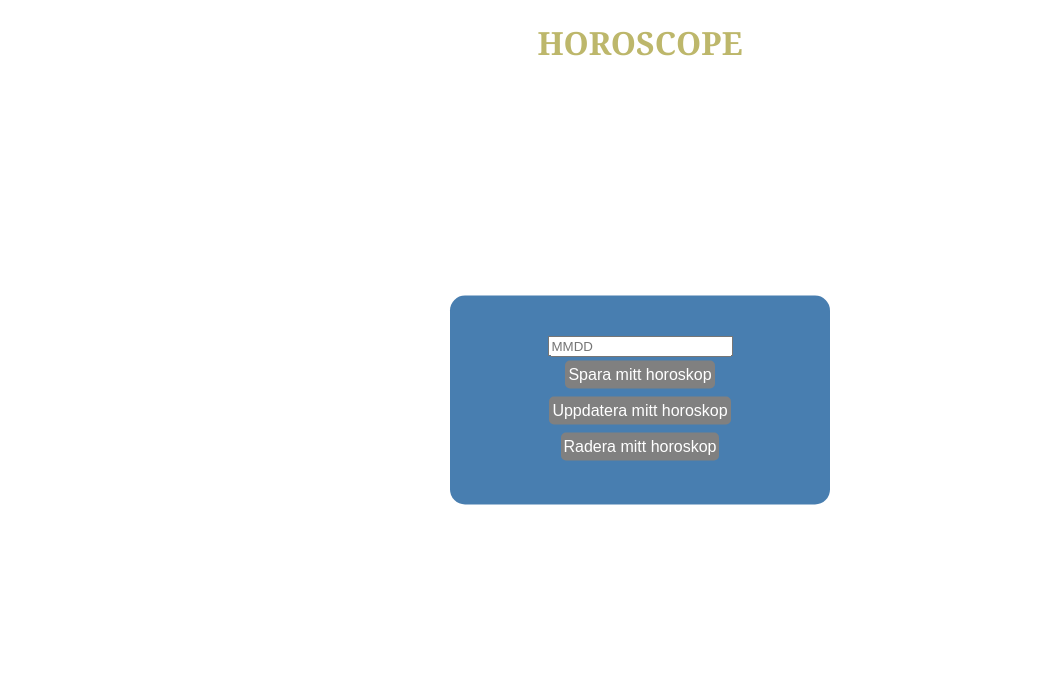
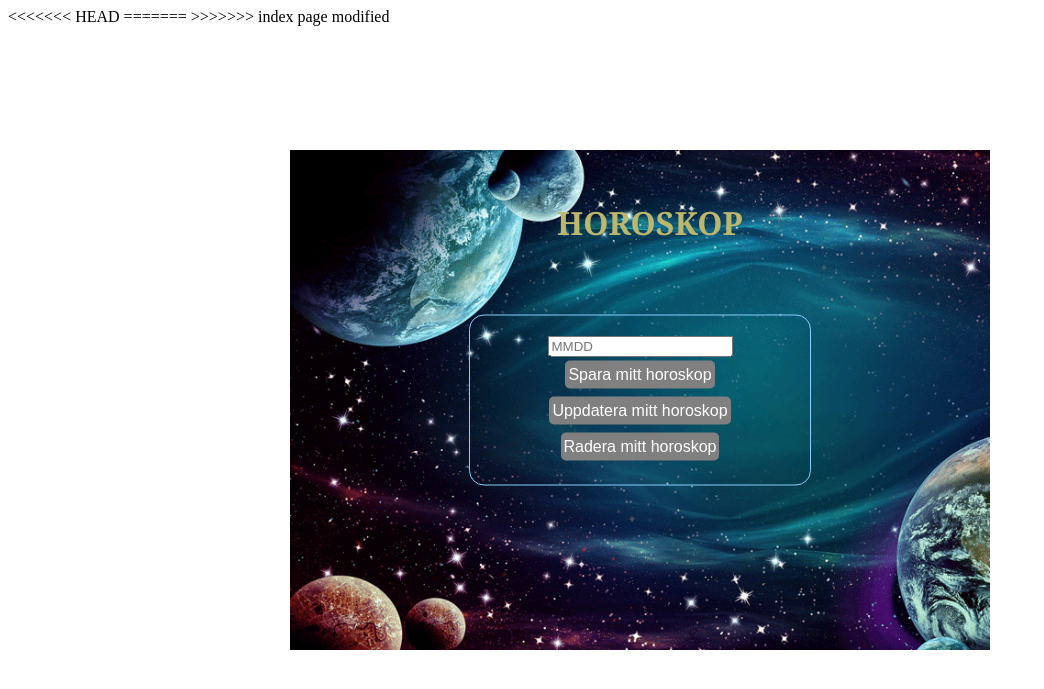
Before and after one commit to anukhatra/Horoscope, a PHP site: page / in a window 1280 px wide. Shown: the top 689 px of the page, without its empty margins (0-1044 px from the left). Run offline with PHP 8.4, Linux system fonts and the light colour scheme.

Commit message:
index page modified

```diff
--- a/index.html
+++ b/index.html
@@ -7,6 +7,7 @@
     <meta name="viewport" content="width=device-width, initial-scale=1.0">
     <meta http-equiv="X-UA-Compatible" content="ie=edge">
     <script src="./logic.js"></script>
+<<<<<<< HEAD
     <title>HOROSCOPE</title>
   <style>
      #form{
@@ -52,20 +53,89 @@
         font-family: Cambria, Cochin, Georgia, Times, 'Times New Roman', serif;
     }
    </style>
+=======
+    <title>HOROSKOP</title>
+    <style>
+        .main {
+            top: 50%;
+            left: 50%;
+            transform: translate(-50%, -50%);
+            position: absolute;
+            height: 500px;
+            width: 700px;
+            background: url(horoscope-2.gif);
+            background-repeat: no-repeat;
+            background-size: cover;
+
+        }
+
+        #form {
+            width: 300px;
+            padding: 20px;
+            position: absolute;
+            top: 50%;
+            left: 50%;
+            transform: translate(-50%, -50%);
+            background:transparent;
+            border: 1px lightskyblue solid;
+            text-align: center;
+            border-radius: 15px;
+
+        }
+
+        h1 {
+            padding-top: 30px;
+            padding-left: 20px;
+            text-align: center;
+            font-family: Cambria, Cochin, Georgia, Times, 'Times New Roman', serif;
+            color: darkkhaki;
+        }
+
+        #addHoroscope,
+        #deleteHoroscope,
+        #updateHoroscope {
+            border-radius: 5px;
+            background-color: gray;
+            border: none;
+            color: white;
+            padding: 5px 3px;
+            text-align: center;
+            text-decoration: none;
+            display: inline-block;
+            font-size: 16px;
+            margin: 4px 2px;
+            cursor: pointer;
+        }
+
+        #output {
+            padding: 40px;
+            text-align: center;
+            position: absolute;
+            top: 75%;
+            left: 50%;
+            transform: translate(-50%, -50%);
+            color: darkkhaki;
+            font-size: 25px;
+            font-family: Cambria, Cochin, Georgia, Times, 'Times New Roman', serif;
+        }
+    </style>
+>>>>>>> index page modified
 </head>
 
 <body>
-    <h1>HOROSCOPE</h1>
+    <div class="main">
+        <h1>HOROSKOP</h1>
 
         <div id="form">
             <input type="text" id="type" maxlength="4" placeholder="MMDD">
-        <button id="addHoroscope"  onclick="add()">Spara mitt horoskop</button>
+            <button id="addHoroscope" onclick="add()">Spara mitt horoskop</button>
             <button id="updateHoroscope" onclick="update()">Uppdatera mitt horoskop</button>
             <button id="deleteHoroscope" onclick="del()">Radera mitt horoskop</button>
         </div>
         <div id="output">
 
         </div>
+    </div>
 </body>
 
 </html>
--- a/logic.js
+++ b/logic.js
@@ -10,31 +10,25 @@
 
     makeRequest(url, method, formData, function(result) {
 
+        if(result == true){
+            get();
+        }
         console.log(result)
-        if(result == true){
-           get();
-
-           }else{
-            console.log("FALSE");
-           }
     })
 }
 
 function add() {
     var dateEnter =  document.getElementById("type").value;
-
     let url = "./server/addHoroscope.php"
     let method = "POST"
     let formData = new FormData()
     formData.set("date", dateEnter)
 
     makeRequest(url, method, formData, function(result) {
-        console.log(result);
         if(result == true){
             get();
-        }else{
-            console.log("FALSE");
-           }
+        }
+         console.log(result)
     })
 }
 
@@ -43,7 +37,6 @@
     let method = "GET";
 
     makeRequest(url, method, undefined, function(result){
-
         document.getElementById("output").innerText = result;
     });
 
```
Also changed, not shown: Horoscopeproject/header.html (deleted, +0 -25 lines), Horoscopeproject/index.php (deleted, +0 -14 lines), server/horoscopeList.php (+4 -11 lines), server/viewHoroscope.php (+5 -3 lines), color.jfif (added), horoscope-2.gif (added). Lines whose indentation alone changed are shown as unchanged.
